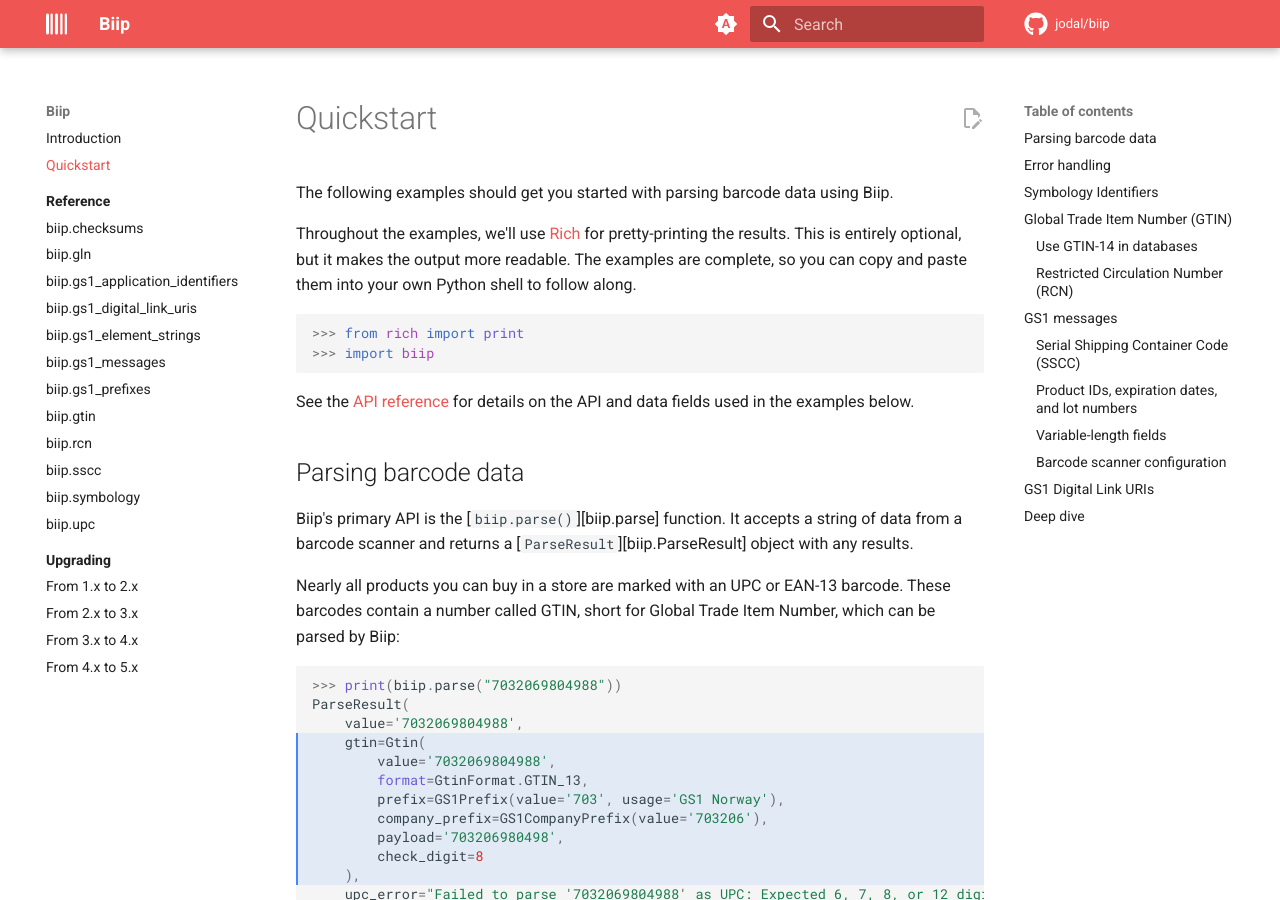
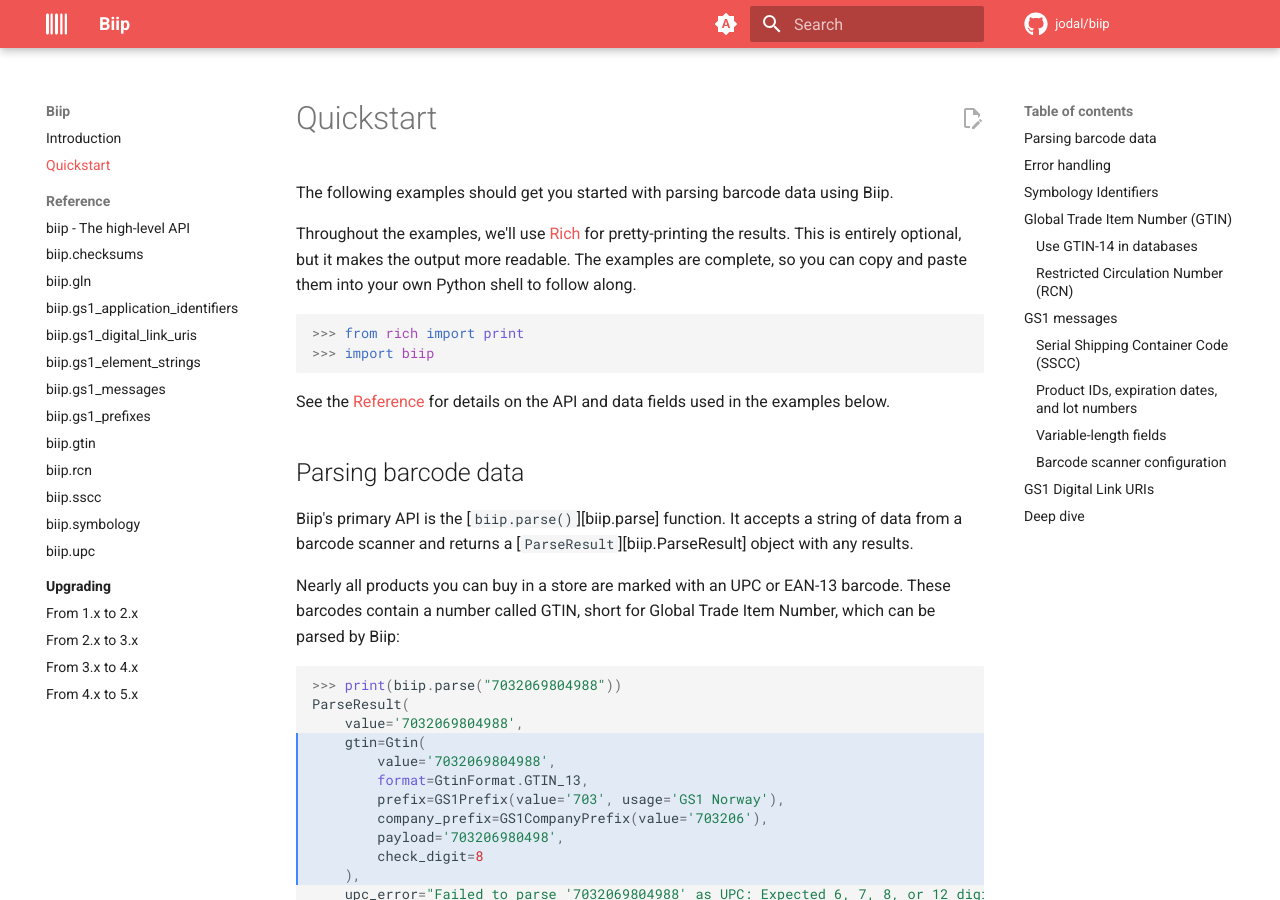
Before and after one commit to jodal/biip, an MkDocs documentation site: the page built from docs/quickstart.md, in a window 1280 px wide and 900 px high. Built offline with MkDocs 1.6.1 and Material for MkDocs 9.7.7, drawn with Linux system fonts in a browser that asks for light colours; comment, search, counter and statistics services are not loaded; some of the changed lines change nothing that is shown.

Commit message:
docs: Rename {api => reference}

````diff
--- a/docs/quickstart.md
+++ b/docs/quickstart.md
@@ -13,7 +13,7 @@
 >>> import biip
 ```
 
-See the [API reference](api/index.md) for details on the API and data fields
+See the [Reference](reference/biip.md) for details on the API and data fields
 used in the examples below.
 
 ## Parsing barcode data
--- a/mkdocs.yml
+++ b/mkdocs.yml
@@ -11,19 +11,19 @@
   - index.md
   - quickstart.md
   - Reference:
-      - api/index.md
-      - api/checksums.md
-      - api/gln.md
-      - api/gs1_application_identifiers.md
-      - api/gs1_digital_link_uris.md
-      - api/gs1_element_strings.md
-      - api/gs1_messages.md
-      - api/gs1_prefixes.md
-      - api/gtin.md
-      - api/rcn.md
-      - api/sscc.md
-      - api/symbology.md
-      - api/upc.md
+      - reference/biip.md
+      - reference/checksums.md
+      - reference/gln.md
+      - reference/gs1_application_identifiers.md
+      - reference/gs1_digital_link_uris.md
+      - reference/gs1_element_strings.md
+      - reference/gs1_messages.md
+      - reference/gs1_prefixes.md
+      - reference/gtin.md
+      - reference/rcn.md
+      - reference/sscc.md
+      - reference/symbology.md
+      - reference/upc.md
   - Upgrading:
       - upgrading/index.md
       - From 1.x to 2.x: upgrading/v2.md
````
Also changed, not shown: docs/reference/biip.md (renamed from docs/api/index.md), docs/reference/checksums.md (renamed from docs/api/checksums.md), docs/reference/gln.md (renamed from docs/api/gln.md), docs/reference/gs1_application_identifiers.md (renamed from docs/api/gs1_application_identifiers.md), docs/reference/gs1_digital_link_uris.md (renamed from docs/api/gs1_digital_link_uris.md), docs/reference/gs1_element_strings.md (renamed from docs/api/gs1_element_strings.md), docs/reference/gs1_messages.md (renamed from docs/api/gs1_messages.md), docs/reference/gs1_prefixes.md (renamed from docs/api/gs1_prefixes.md), docs/reference/gtin.md (renamed from docs/api/gtin.md), docs/reference/rcn.md (renamed from docs/api/rcn.md), docs/reference/sscc.md (renamed from docs/api/sscc.md), docs/reference/symbology.md (renamed from docs/api/symbology.md), docs/reference/upc.md (renamed from docs/api/upc.md).
